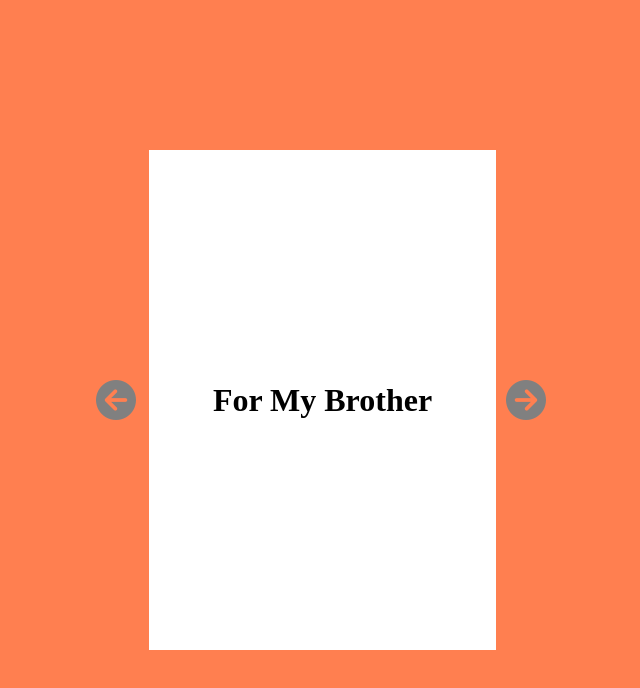
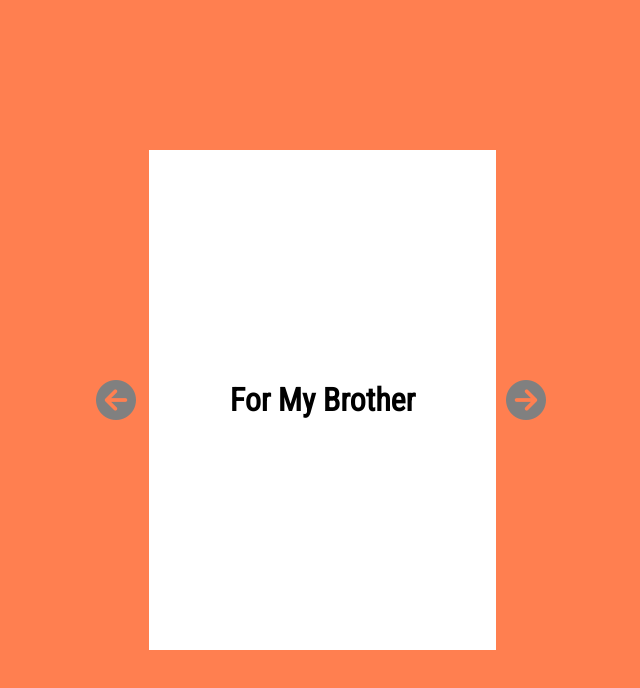
Before and after one commit to IderaNimah/For-My-Brother, a plain HTML site: page index.html in a window 1280 px wide. Shown: the whole page, without its empty margins (319-959 px from the left). Drawn offline with Linux system fonts and the light colour scheme.

Commit message:
addition

```diff
--- a/styles.css
+++ b/styles.css
@@ -1,3 +1,5 @@
+@import url("https://fonts.googleapis.com/css2?family=Roboto+Condensed&display=swap");
+
 * {
   padding: 0;
   margin: 0;
@@ -9,6 +11,7 @@ body {
   justify-content: center;
   align-items: center;
   background-color: coral;
+  font-family: "Roboto Condensed", sans-serif;
 }
 .book {
   position: relative;
```
